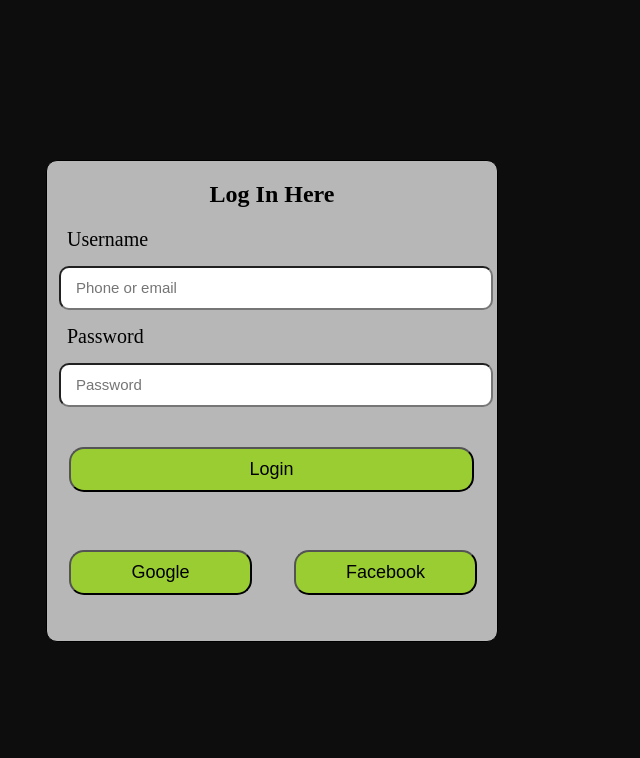
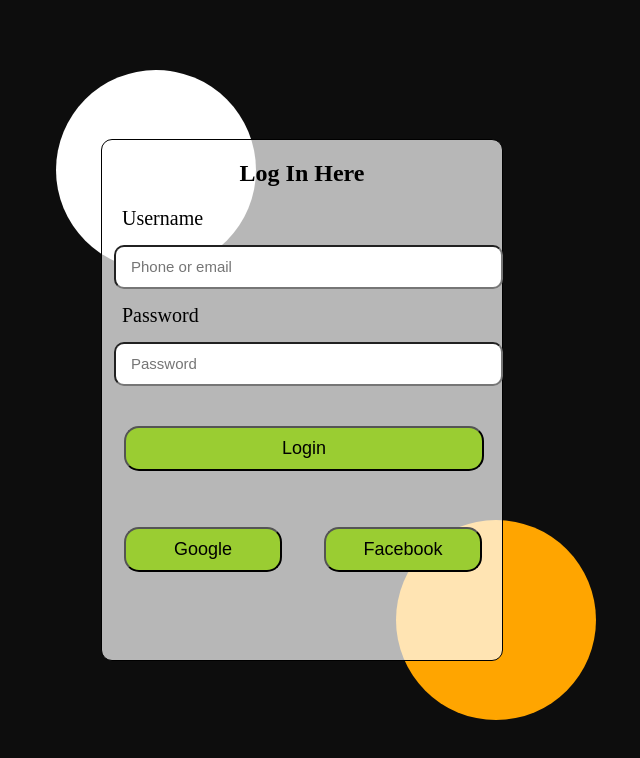
Before and after one commit to Ombito/phase-0-catchup-glass-form, a plain HTML site: page index.html in a window 1280 px wide. Shown: the whole page, without its empty margins (338-978 px from the left). Drawn offline with Linux system fonts and the light colour scheme.

```diff
--- a/index.html
+++ b/index.html
@@ -14,9 +14,9 @@
     <form>
         <h2>Log In Here</h2>
         <label for="username" >Username</label>
-        <input type="text" name="username" placeholder="Phone or email" required/>
+        <input type="text" id="username" placeholder="Phone or email" required/>
         <label for="password">Password</label>
-        <input type="password" name="password" placeholder="Password" required/>
+        <input type="password" id="password" placeholder="Password" required/>
         <button>Login</button>
 
         <div class="socials">
--- a/main.css
+++ b/main.css
@@ -7,41 +7,43 @@ h2 {
 }
 #background {
     border-radius: 50%;
-    width: 40px;
-    height: 30px;
+    width: 430px;
+    height: 520px;
     transform: translate(-50% -50%);
-    left: 50%;
-    top: 50%;
+    left: 37%;
+    top: 15%;
     position: absolute;
 }
 #background .circle {
     position: absolute;
-    height: 50px;
-    width: 80px;
+    height: 200px;
+    width: 200px;
     border-radius: 50%;
+    /* background: linear-gradient(#fff); */
 }
 .circle:first-child {
-    background-color: linear-gradient(#fff);
+    background: linear-gradient(#fff, #fff);
     left: -80px;
-    top: -80px
+    top: -50px
 }
 .circle:last-child {
-    background-color: linear-gradient(orange);
+    background: linear-gradient(to right,orange, orange);
     right: -30px;
     bottom: -80px;
 }
 form {
-    display: block;
+    /* display: block; */
     position: absolute;
-    width: 450px;
-    height: 480px;
+    width: 400px;
+    height: 520px;
     align-items: center;
-    left: 30%;
-    top: 20%;
+    left: 50%;
+    top: 50%;
     border: solid 1px ;
     background-color: rgb(255, 255, 255, 0.7);
     border-radius: 11px;
     backdrop-filter: blur;
+    transform: translate(-50%, -50%);
 }
 button {
     background-color: yellowgreen;
@@ -70,6 +72,6 @@ input {
     justify-content: space-between;
     margin-top: 4%;
 }
-#login {
+/* #login {
 
-}
+} */
```
